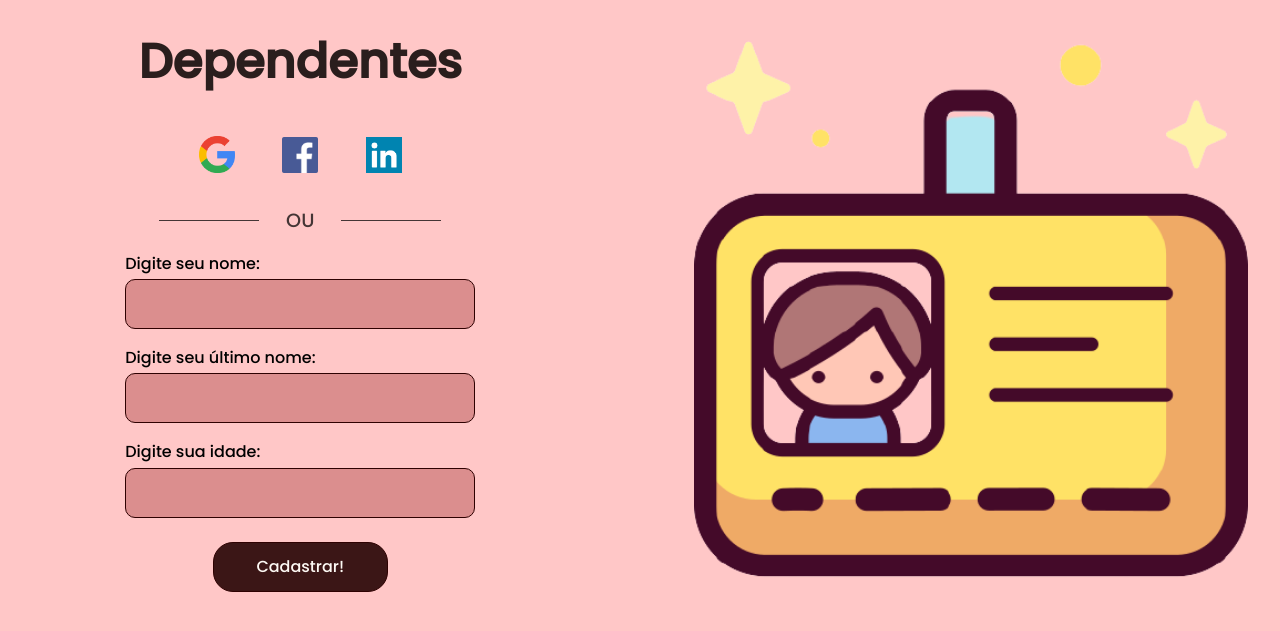
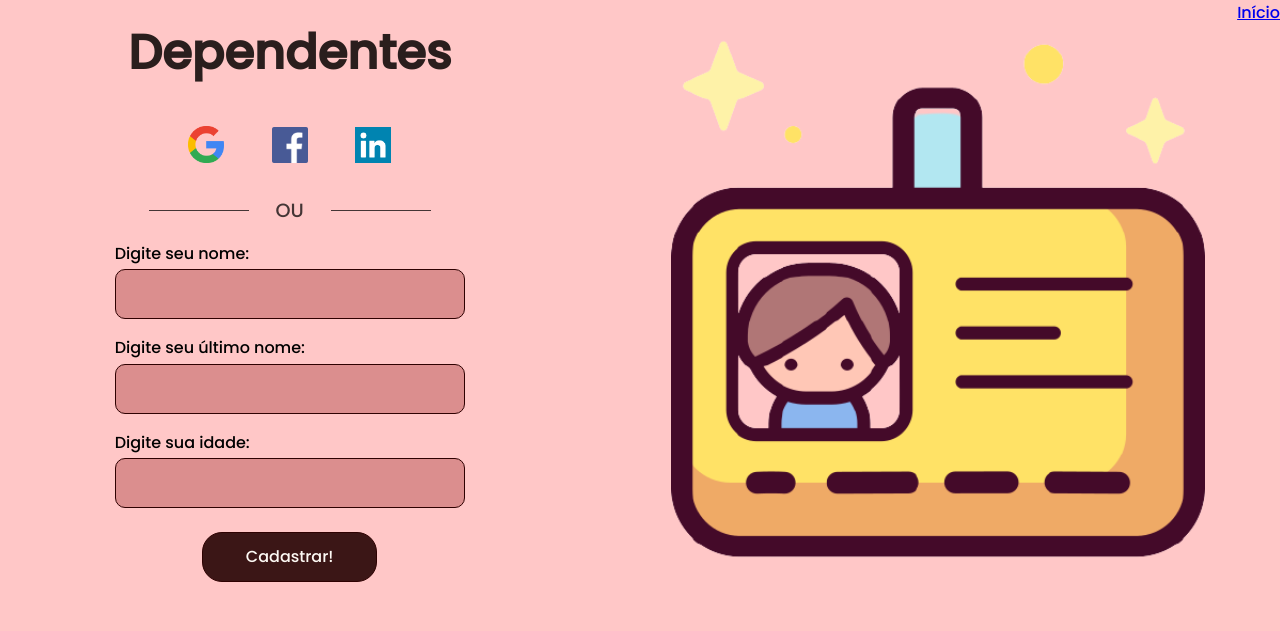
Before and after one commit to alessandradiamantino/trabalho, a PHP site: page /trabalhoalessandra/modelo/dependentetela.php in a window 1280 px wide. Shown: the top 631 px of the page. Run offline with PHP 8.4, Linux system fonts and the light colour scheme; data that the repository does not hold is empty.

Commit message:
Update dependentetela.php

```diff
--- a/modelo/dependentetela.php
+++ b/modelo/dependentetela.php
@@ -62,5 +62,6 @@
     <img src = "./assets/card.png" alt = "Cartão identificador">
         <div class = "circle"></div>
     </section>
+    <a href="./home.php">Início</a>
 </body>
 </html>
```
